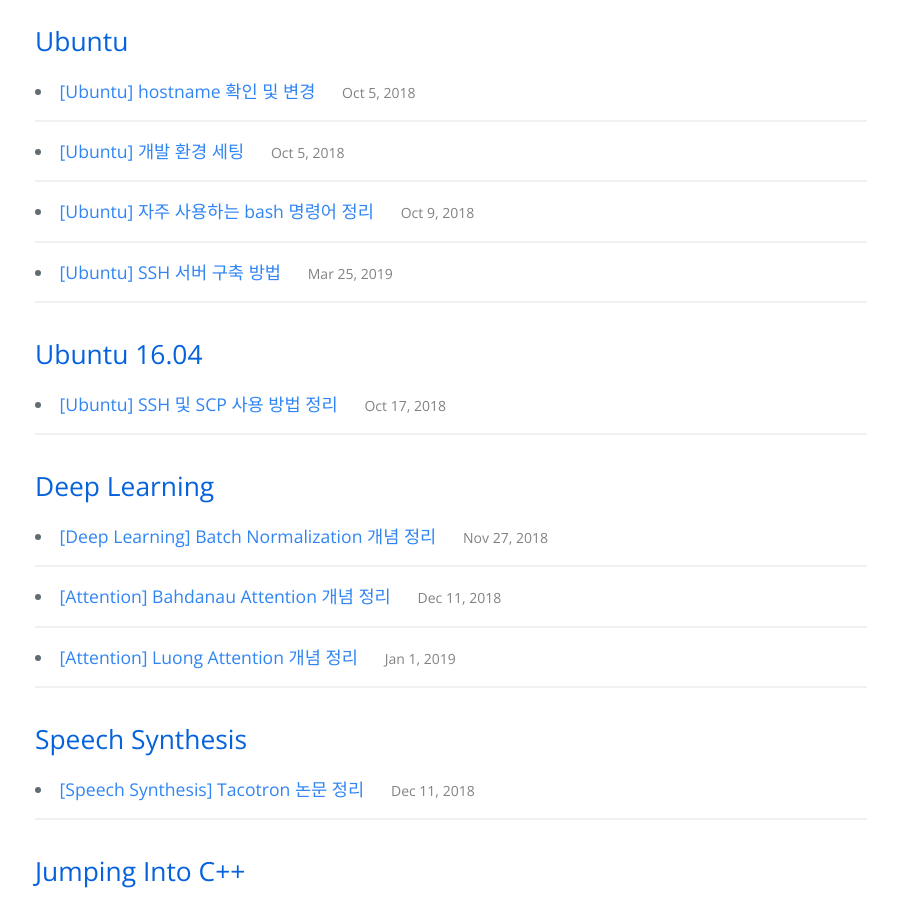
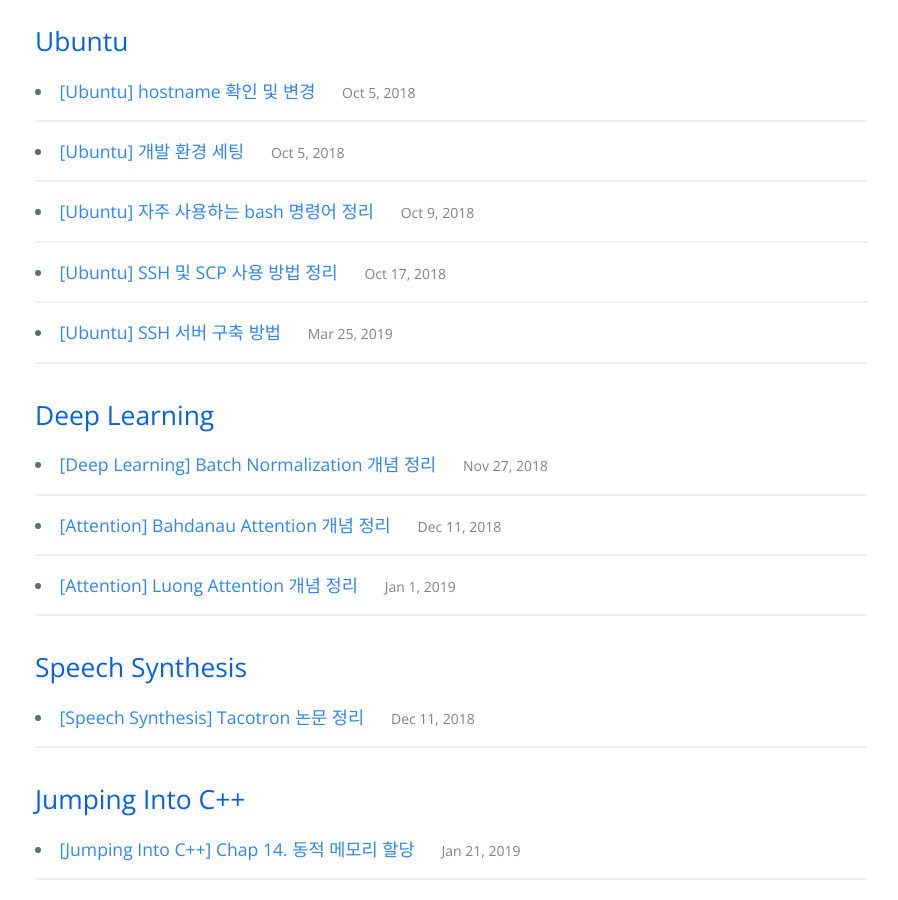
Before and after one commit to hcnoh/hcnoh.github.io, a Jekyll site: the page built from studies.md, in a window 1280 px wide and 900 px high, scrolled down 4396 px. Shown: the whole window, without its empty margins (189-1087 px from the left). Built offline with Jekyll 4.4.1, drawn with Linux system fonts in a browser that asks for light colours.

Commit message:
Update 2018-10-17-ubuntu-ssh-scp-usage.md

```diff
--- a/_posts/2018-10-17-ubuntu-ssh-scp-usage.md
+++ b/_posts/2018-10-17-ubuntu-ssh-scp-usage.md
@@ -4,7 +4,7 @@
 date: 2018-10-17 13:43:08
 tagline: "Ubuntu에서 네트워크 접속 및 파일 전송 방법인 SSH 및 SCP 사용법 정리"
 categories:
-- Ubuntu 16.04
+- Ubuntu
 tags:
 - linux
 image: /thumbnail-mobile.png
```
